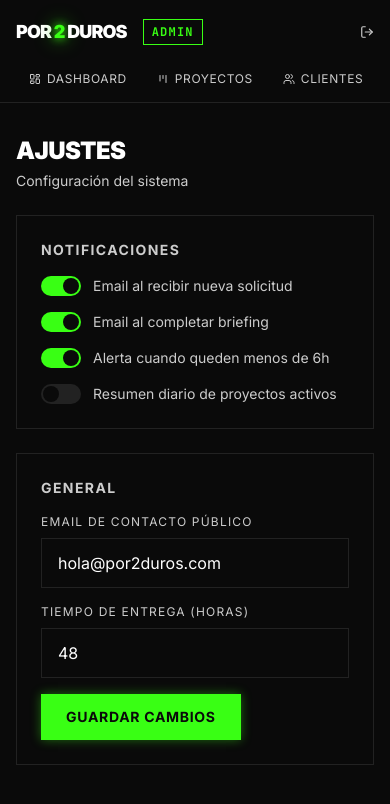
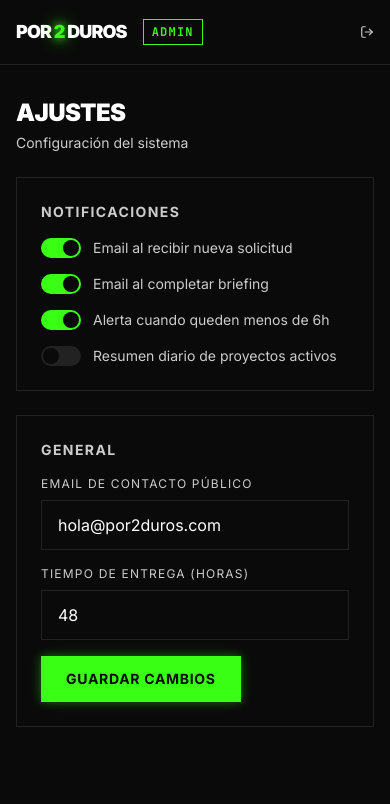
Before and after one commit to elcorreveidile/X-dos-duros, a Next.js app: page /admin/ajustes in a window 390 px wide. Shown: the top 804 px of the page. Built offline with nearby package versions, Linux system fonts and the light colour scheme.

Commit message:
fix: wire up logout button in admin and dashboard nav

```diff
--- a/src/components/admin/AdminNav.tsx
+++ b/src/components/admin/AdminNav.tsx
@@ -4,6 +4,7 @@ import Link from 'next/link'
 import { usePathname } from 'next/navigation'
 import { LayoutDashboard, Kanban, Users, CreditCard, Settings, LogOut } from 'lucide-react'
 import { cn } from '@/lib/utils'
+import { signOut } from 'next-auth/react'
 
 const NAV_ITEMS = [
   { href: '/admin', label: 'Dashboard', icon: LayoutDashboard },
@@ -51,32 +52,14 @@ export function AdminNav() {
             })}
           </nav>
 
-          <button className="flex items-center gap-2 text-muted hover:text-red-400 text-xs uppercase tracking-wider transition-colors">
+          <button
+            onClick={() => signOut({ callbackUrl: '/' })}
+            className="flex items-center gap-2 text-muted hover:text-red-400 text-xs uppercase tracking-wider transition-colors"
+          >
             <LogOut size={14} />
             <span className="hidden md:inline">Salir</span>
           </button>
         </div>
-
-        {/* Mobile nav */}
-        <nav className="md:hidden flex items-center gap-1 pb-2 overflow-x-auto">
-          {NAV_ITEMS.map((item) => {
-            const Icon = item.icon
-            const active = pathname === item.href
-            return (
-              <Link
-                key={item.href}
-                href={item.href}
-                className={cn(
-                  'flex items-center gap-1.5 px-3 py-1.5 text-xs uppercase tracking-wider whitespace-nowrap transition-all',
-                  active ? 'text-neon border border-neon' : 'text-muted border border-transparent'
-                )}
-              >
-                <Icon size={12} />
-                {item.label}
-              </Link>
-            )
-          })}
-        </nav>
       </div>
     </header>
   )
--- a/src/components/dashboard/DashboardNav.tsx
+++ b/src/components/dashboard/DashboardNav.tsx
@@ -4,11 +4,12 @@ import Link from 'next/link'
 import { usePathname } from 'next/navigation'
 import { LayoutDashboard, FileText, MessageSquare, CreditCard, LogOut } from 'lucide-react'
 import { cn } from '@/lib/utils'
+import { signOut } from 'next-auth/react'
 
 const NAV_ITEMS = [
   { href: '/dashboard', label: 'Mi Proyecto', icon: LayoutDashboard },
   { href: '/dashboard/briefing', label: 'Briefing', icon: FileText },
-  { href: '/dashboard/tickets', label: 'Mensajes', icon: MessageSquare },
+  { href: '/dashboard/tickets', label: 'Soporte', icon: MessageSquare },
   { href: '/dashboard/suscripcion', label: 'Suscripción', icon: CreditCard },
 ]
 
@@ -17,7 +18,7 @@ export function DashboardNav() {
 
   return (
     <header className="border-b border-border bg-background sticky top-0 z-40">
-      <div className="max-w-7xl mx-auto px-4 sm:px-6 lg:px-8">
+      <div className="max-w-screen-xl mx-auto px-4 sm:px-6 lg:px-8">
         <div className="flex items-center justify-between h-16">
           <Link href="/" className="text-lg font-black tracking-tighter uppercase">
             <span className="text-foreground">Por</span>
@@ -34,7 +35,7 @@ export function DashboardNav() {
                   key={item.href}
                   href={item.href}
                   className={cn(
-                    'flex items-center gap-2 px-4 py-2 text-xs uppercase tracking-wider transition-all duration-200',
+                    'flex items-center gap-2 px-4 py-2 text-xs uppercase tracking-wider transition-all',
                     active
                       ? 'text-neon border-b-2 border-neon'
                       : 'text-muted hover:text-foreground'
@@ -47,7 +48,10 @@ export function DashboardNav() {
             })}
           </nav>
 
-          <button className="flex items-center gap-2 text-muted hover:text-red-400 text-xs uppercase tracking-wider transition-colors">
+          <button
+            onClick={() => signOut({ callbackUrl: '/' })}
+            className="flex items-center gap-2 text-muted hover:text-red-400 text-xs uppercase tracking-wider transition-colors"
+          >
             <LogOut size={14} />
             <span className="hidden md:inline">Salir</span>
           </button>
@@ -64,7 +68,7 @@ export function DashboardNav() {
                 href={item.href}
                 className={cn(
                   'flex items-center gap-1.5 px-3 py-1.5 text-xs uppercase tracking-wider whitespace-nowrap transition-all',
-                  active ? 'text-neon border border-neon' : 'text-muted border border-transparent'
+                  active ? 'text-neon' : 'text-muted'
                 )}
               >
                 <Icon size={12} />
```
